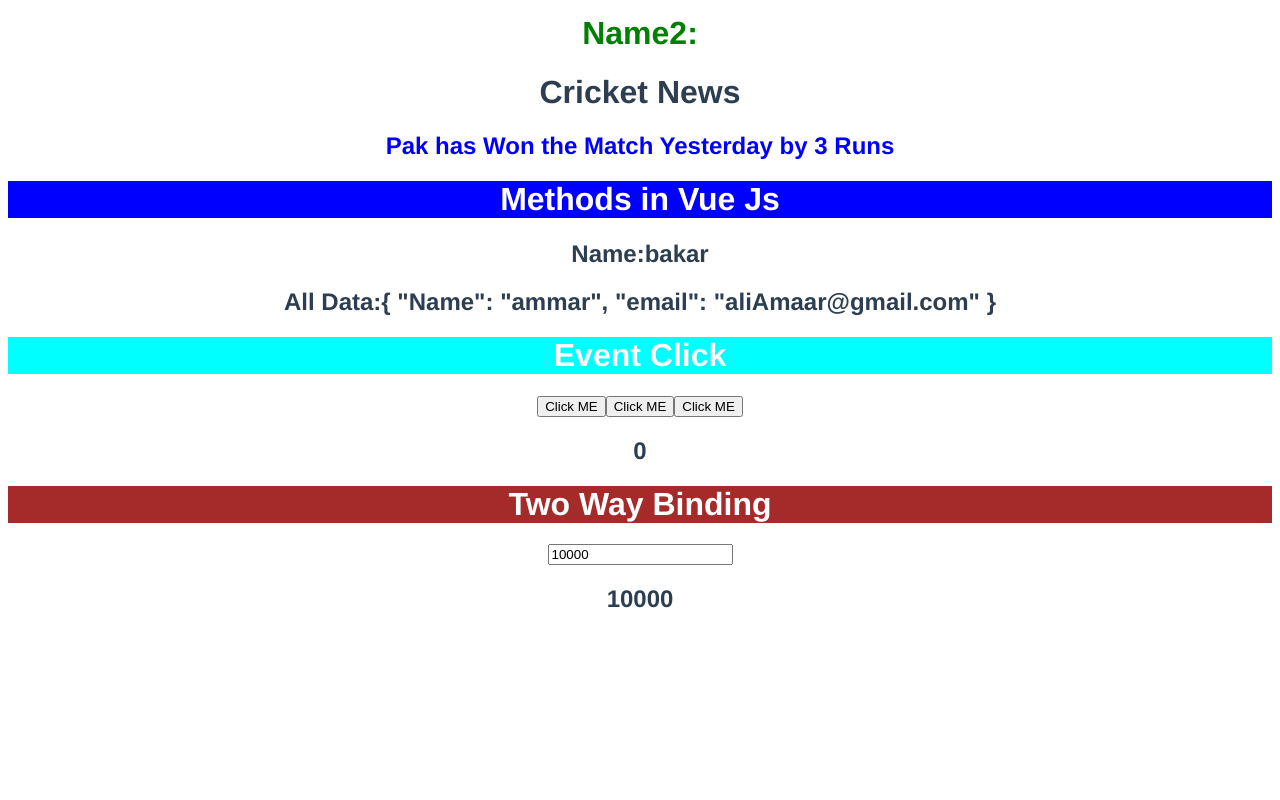
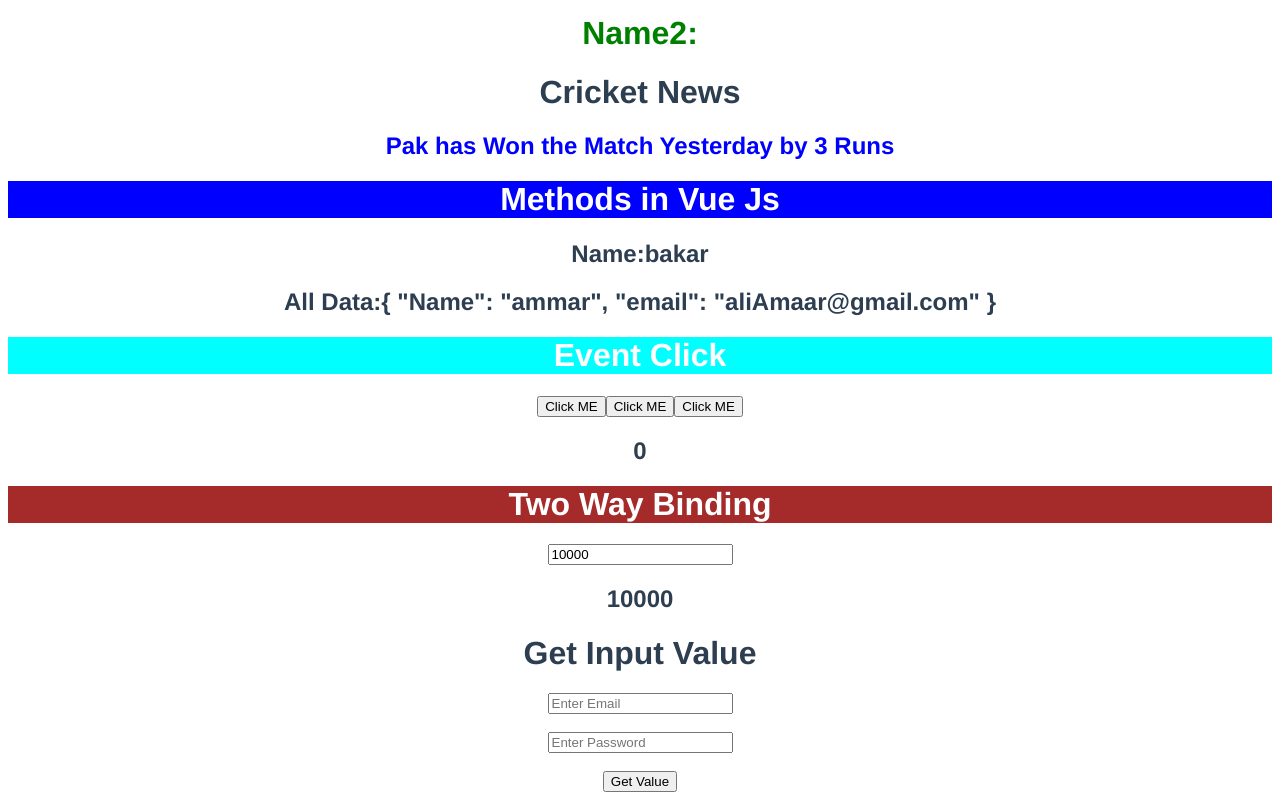
Before and after one commit to Amaar466/Vue-js-My-first-app-, a Vue app: page / in a window 1280 px wide. Shown: the part 674-1474 px from the top of the page. Before the commit the page ends 1307 px from the top, so only its background shows below. Built offline with nearby package versions, Linux system fonts and the light colour scheme.

Commit message:
get input value

```diff
--- a/src/App.vue
+++ b/src/App.vue
@@ -6,6 +6,7 @@
 <Method />
 <Event />
 <Bindingtwoway />
+<Getinput />
 </template>
 
 <script>
@@ -15,6 +16,7 @@ import Cricket from './components/Cricket.vue';
 import Method from './components/Method.vue';
 import Event from './components/Event.vue';
 import Bindingtwoway from './components/bindingtwoway.vue';
+import Getinput from './components/Getinput.vue';
 
 
 
@@ -27,7 +29,8 @@ export default {
     Cricket,
     Method,
     Event,
-    Bindingtwoway
+    Bindingtwoway,
+    Getinput
 }
 }
 </script>
--- /dev/null
+++ b/src/components/Getinput.vue
@@ -0,0 +1,27 @@
+<template>
+    <h1>Get Input Value</h1>
+    <input type="text"  placeholder="Enter Email"  v-model="email"/>
+    <br /><br />
+    <input type="password" placeholder="Enter Password" v-model="password"/>
+    <br /><br />
+    <button v-on:click="getData()" type="button">Get Value</button>
+</template>
+<script>
+    export default {
+        Name:'Getinput',
+        data()
+        {
+            return {
+                email:null,
+                password:null,
+            }
+        },
+        methods:
+        {
+          getData()
+          {
+            console.warn('Values:',this.email,this.password);
+          }
+        }
+    }
+</script>
```
